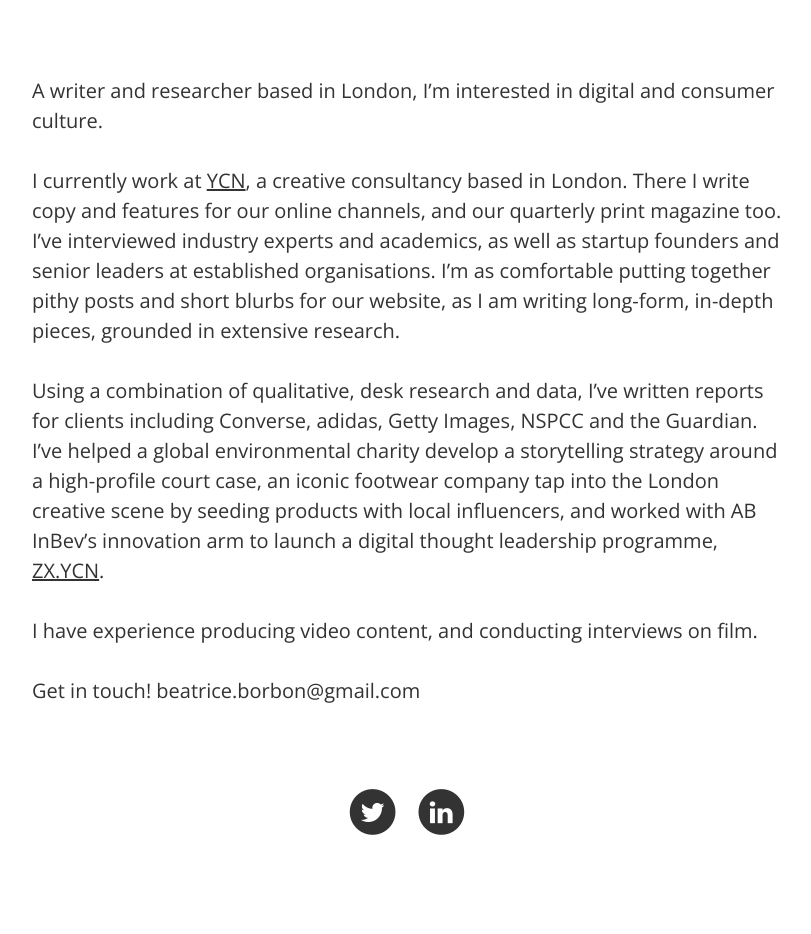
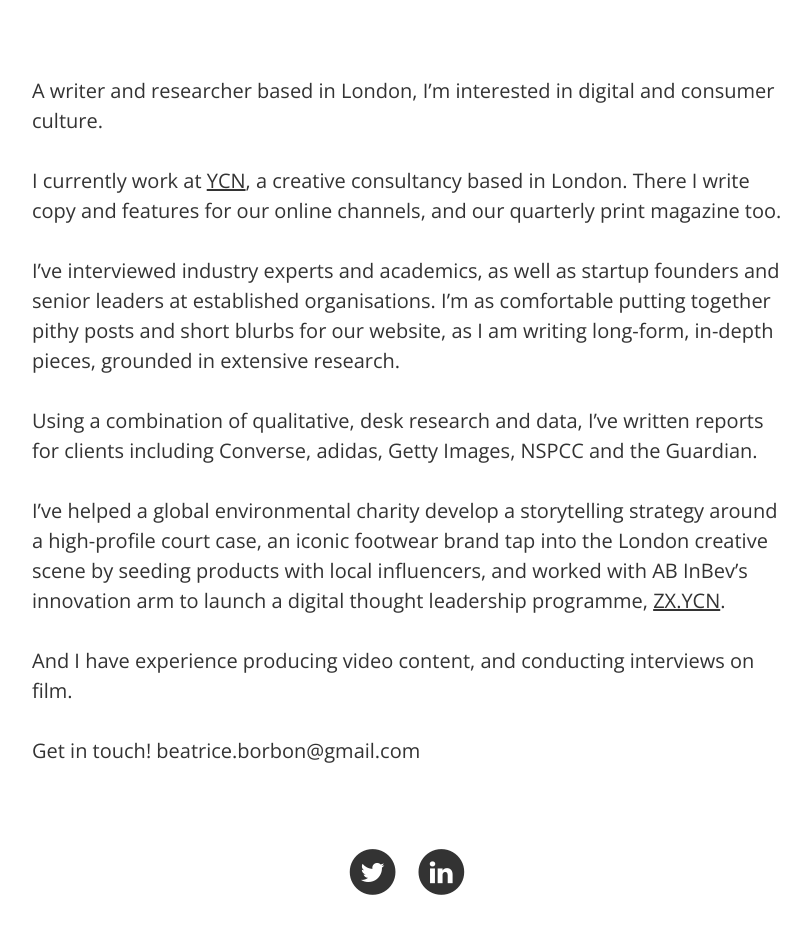
Before and after one commit to beatriceborbon/beatriceborbon.github.io, a Jekyll site: the page built from _pages/about.md, in a window 1280 px wide, cut to the strip 452-1386 px from the top of the page. Shown: the whole strip, without its empty margins (233-1044 px from the left). Built offline with Jekyll 4.4.1, drawn with Linux system fonts in a browser that asks for light colours; before the commit the page ends 1357 px from its top, so only the background shows below that.

Commit message:
Update about.md

```diff
--- a/_pages/about.md
+++ b/_pages/about.md
@@ -5,10 +5,14 @@
 ---
 A writer and researcher based in London, I’m interested in digital and consumer culture.
 
-I currently work at [YCN](http://www.ycn.org/), a creative consultancy based in London. There I write copy and features for our online channels, and our quarterly print magazine too. I’ve interviewed industry experts and academics, as well as startup founders and senior leaders at established organisations. I'm as comfortable putting together pithy posts and short blurbs for our website, as I am writing long-form, in-depth pieces, grounded in extensive research.
+I currently work at [YCN](http://www.ycn.org/), a creative consultancy based in London. There I write copy and features for our online channels, and our quarterly print magazine too.
 
-Using a combination of qualitative, desk research and data, I’ve written reports for clients including Converse, adidas, Getty Images, NSPCC and the Guardian. I've helped a global environmental charity develop a storytelling strategy around a high-profile court case, an iconic footwear company tap into the London creative scene by seeding products with local influencers, and worked with AB InBev’s innovation arm to launch a digital thought leadership programme, [ZX.YCN](http://zx.ycn.org/).
+I’ve interviewed industry experts and academics, as well as startup founders and senior leaders at established organisations. I'm as comfortable putting together pithy posts and short blurbs for our website, as I am writing long-form, in-depth pieces, grounded in extensive research.
 
-I have experience producing video content, and conducting interviews on film.
+Using a combination of qualitative, desk research and data, I’ve written reports for clients including Converse, adidas, Getty Images, NSPCC and the Guardian.
+
+I've helped a global environmental charity develop a storytelling strategy around a high-profile court case, an iconic footwear brand tap into the London creative scene by seeding products with local influencers, and worked with AB InBev’s innovation arm to launch a digital thought leadership programme, [ZX.YCN](http://zx.ycn.org/).
+
+And I have experience producing video content, and conducting interviews on film.
 
 Get in touch! beatrice.borbon@gmail.com
```
